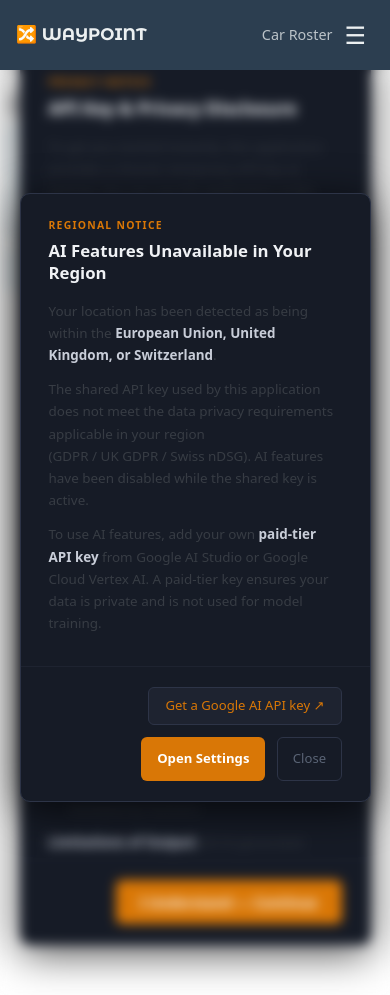
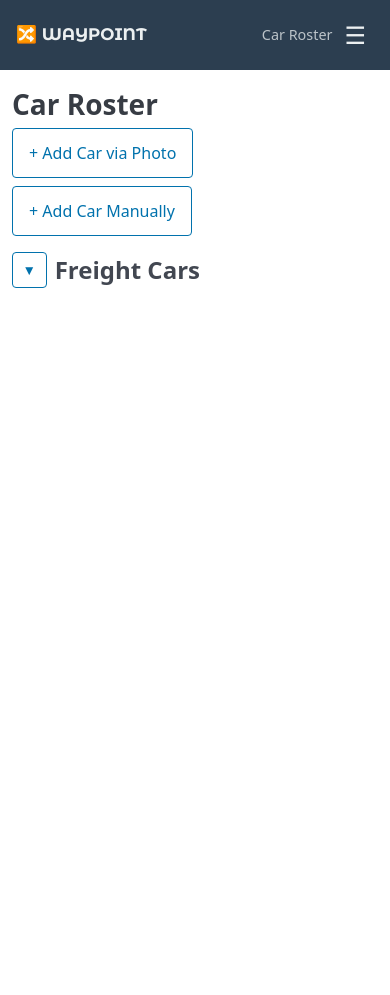
Before and after one commit to daviddalzell/railcar-sim, a FastAPI app: page / in a window 390 px wide. Run offline with FastAPI, Linux system fonts and the light colour scheme; data that the repository does not hold is empty; some libraries are stand-ins or nearby versions; some web fonts are replaced.

Commit message:
Fix overlay dialogs not dismissing on close
The demo-welcome, AI-notice, and AI-region dialogs set
display:flex inline on the <dialog> element. That overrides the UA
`dialog:not([open]) { display: none }` rule, so calling .close()
(which only removes the [open] attribute) left the dialog painted —
its buttons appeared unresponsive because the overlay never went away.

Move the flex centring into an [open]-scoped CSS rule so a closed
dialog correctly falls back to display:none.

Co-Authored-By: Claude Opus 4.8 (1M context) <noreply@anthropic.com>

```diff
--- a/static/style.css
+++ b/static/style.css
@@ -1741,3 +1741,16 @@ button.small {
 }
 /* Push page content up so the bar never covers the last element */
 body { padding-bottom: 3.5rem; }
+
+/* ── Full-viewport overlay dialogs (demo welcome, AI notices) ──────────────── */
+/* These centre their custom card via flex. The flex centring must apply ONLY
+   when open — setting display:flex inline overrides the UA
+   `dialog:not([open]) { display: none }` rule, which leaves the dialog painted
+   after .close() and makes its buttons appear unresponsive. */
+#demo-welcome-dialog[open],
+#ai-notice-dialog[open],
+#ai-region-dialog[open] {
+  display: flex;
+  align-items: center;
+  justify-content: center;
+}
--- a/templates/index.html
+++ b/templates/index.html
@@ -1291,7 +1291,7 @@
   </div>
 
   <!-- ── AI Privacy Notice (shown at first launch) ── -->
-  <dialog id="ai-notice-dialog" style="background:transparent;border:none;padding:0;max-width:100%;width:100%;display:flex;align-items:center;justify-content:center;">
+  <dialog id="ai-notice-dialog" style="background:transparent;border:none;padding:0;max-width:100%;width:100%;">
     <div style="background:#161b26;border:1px solid #2d3447;border-radius:10px;box-shadow:0 8px 40px rgba(0,0,0,0.7);color:#c8cdd8;font-family:inherit;max-width:540px;width:90%;display:flex;flex-direction:column;max-height:90vh;">
       <div style="padding:1.5rem 1.75rem 0;flex-shrink:0">
         <div style="font-size:0.65rem;font-weight:700;letter-spacing:0.12em;text-transform:uppercase;color:#d97706;margin-bottom:0.4rem">Privacy Notice</div>
@@ -1317,7 +1317,7 @@
   </dialog>
 
   <!-- ── AI Regional Restriction (EU/UK/CH free-tier users) ── -->
-  <dialog id="ai-region-dialog" style="background:transparent;border:none;padding:0;max-width:100%;width:100%;display:flex;align-items:center;justify-content:center;">
+  <dialog id="ai-region-dialog" style="background:transparent;border:none;padding:0;max-width:100%;width:100%;">
     <div style="background:#161b26;border:1px solid #2d3447;border-radius:10px;box-shadow:0 8px 40px rgba(0,0,0,0.7);color:#c8cdd8;font-family:inherit;max-width:500px;width:90%;display:flex;flex-direction:column;max-height:90vh;">
       <div style="padding:1.5rem 1.75rem 0;flex-shrink:0">
         <div style="font-size:0.65rem;font-weight:700;letter-spacing:0.12em;text-transform:uppercase;color:#d97706;margin-bottom:0.4rem">Regional Notice</div>
@@ -1345,7 +1345,7 @@
 
   {% if is_demo %}
   <!-- ── Demo Welcome Modal (email capture + AI disclosure) ── -->
-  <dialog id="demo-welcome-dialog" style="background:transparent;border:none;padding:0;max-width:100%;width:100%;display:flex;align-items:center;justify-content:center;">
+  <dialog id="demo-welcome-dialog" style="background:transparent;border:none;padding:0;max-width:100%;width:100%;">
     <div style="background:#161b26;border:1px solid #2d3447;border-radius:10px;box-shadow:0 8px 40px rgba(0,0,0,0.7);color:#c8cdd8;font-family:inherit;max-width:520px;width:90%;display:flex;flex-direction:column;max-height:90vh;">
       <div style="padding:1.5rem 1.75rem 0;flex:1;overflow-y:auto;">
         <div style="font-size:0.65rem;font-weight:700;letter-spacing:0.12em;text-transform:uppercase;color:#3b82f6;margin-bottom:0.4rem">Welcome</div>
```
